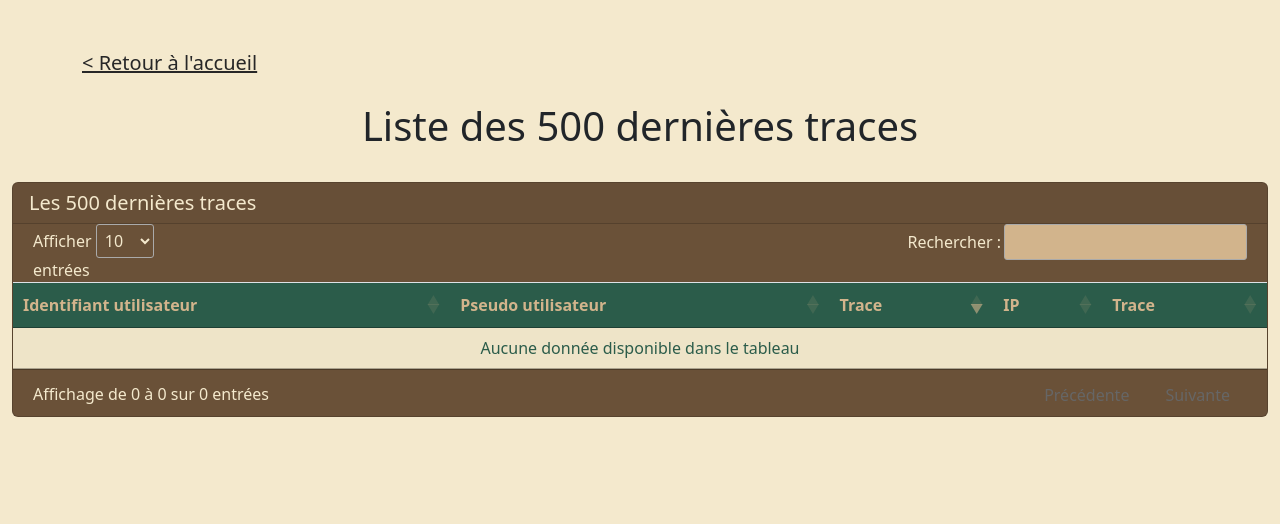
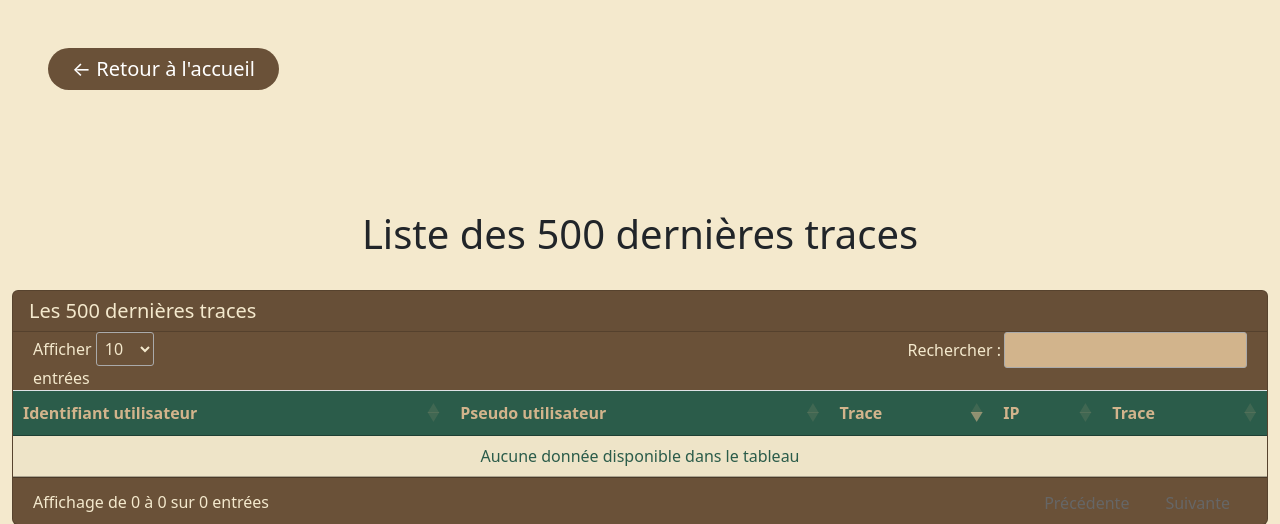
Before and after one commit to FC-Rats/Links-Awordkening, a PHP site: page /logs.php in a window 1280 px wide. Shown: the top 524 px of the page. Run offline with PHP 8.4, Linux system fonts and the light colour scheme; the visitor is signed in with stand-in values (Sample User, id 1); data that the repository does not hold is empty.

Commit message:
Style of the button changed

```diff
--- a/Pages/logs.php
+++ b/Pages/logs.php
@@ -22,8 +22,8 @@ redirectionConnection();
 
 <body>
     <div class="content-wrapper">
+        <a href="index.php"><button class="btn rounded-5 bg-coffee m-5 px-4 text-white fs-5 beautiful-button" >&larr; Retour à l'accueil</button></a>
         <div class="container pt-5">
-            <a href="index.php" class="text-dark fs-5">< Retour à l'accueil</a>
             <h1 class="text-center py-4">Liste des 500 dernières traces</h1>
         </div>
         <div class="container-fluid">
```
